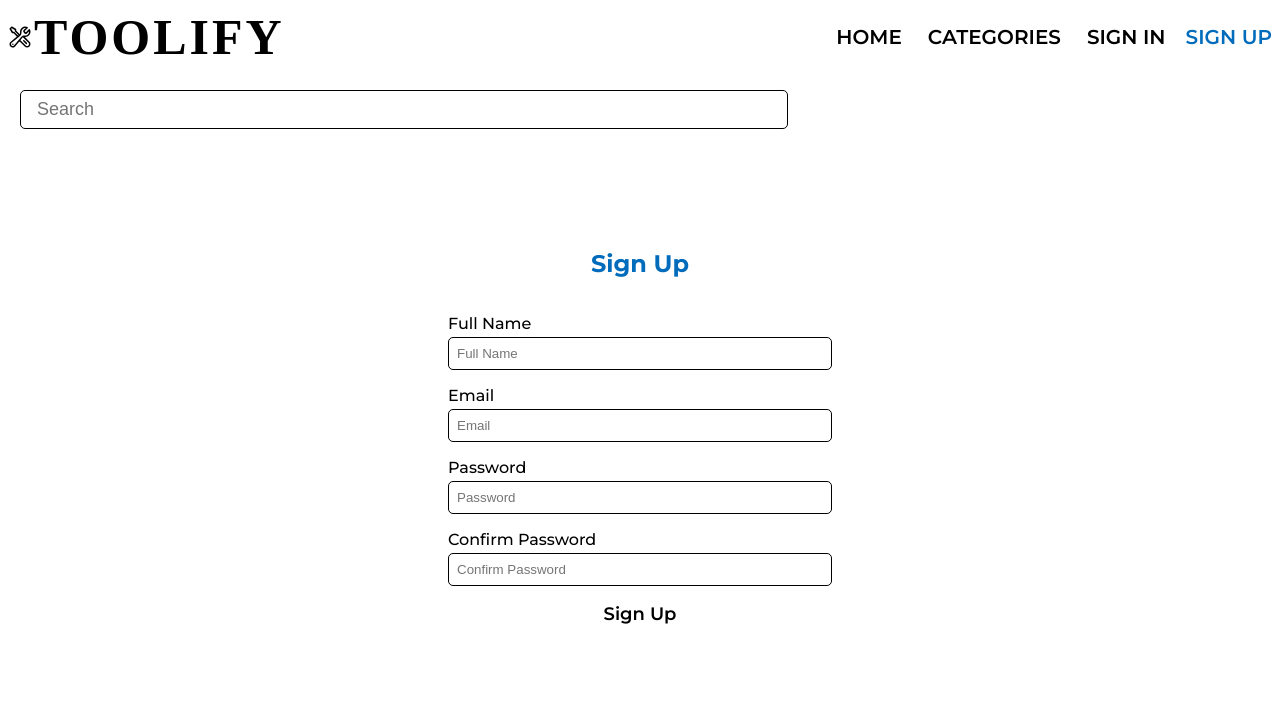
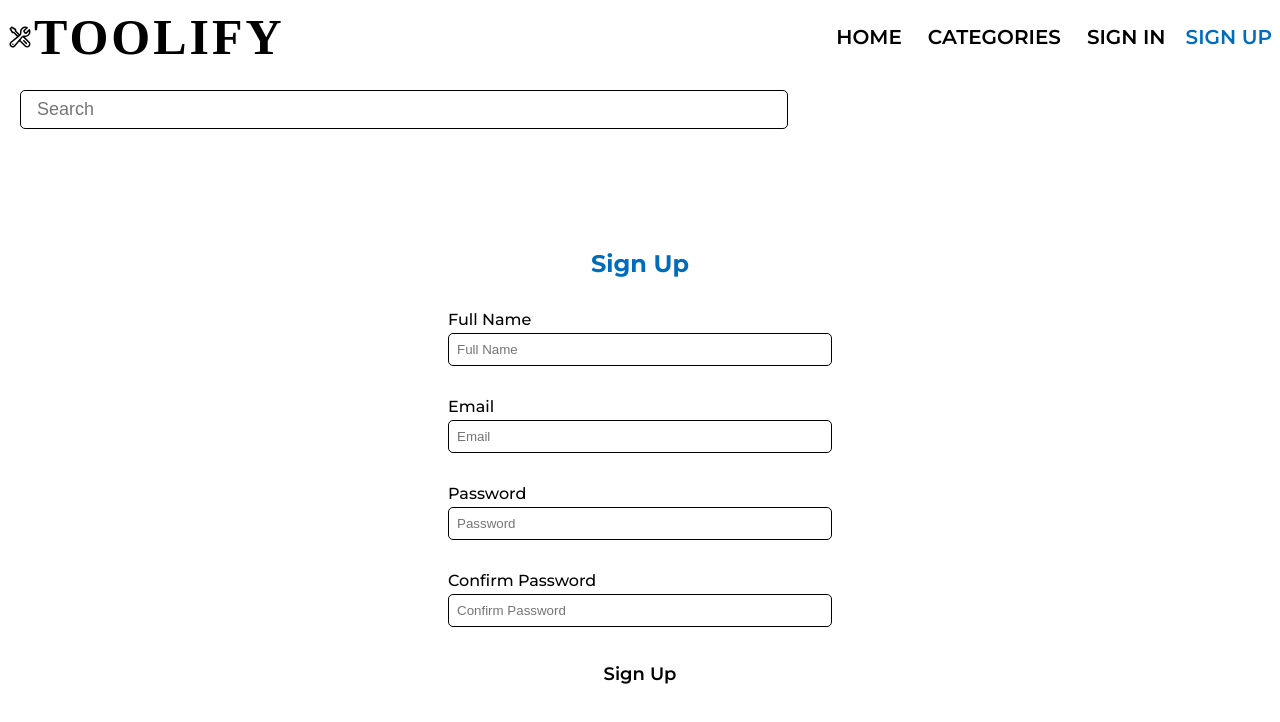
Before and after one commit to matkot11/toolify, a React (Vite) app: page /sign-up in a window 1280 px wide. Shown: the top 722 px of the page. Built offline with nearby package versions, Linux system fonts and the light colour scheme; a web font is replaced by a local one.

Commit message:
refactor styling of input error messages

```diff
--- a/src/App.tsx
+++ b/src/App.tsx
@@ -1,16 +1,12 @@
 import MainTemplate from "@/templates/MainTemplate/MainTemplate.tsx";
 import { Route, Routes } from "react-router-dom";
 import Home from "@/views/Home/Home";
-import Navigation from "@/components/Navigation/Navigation.tsx";
-import Search from "@/components/Search/Search.tsx";
 import SignUp from "@/views/SignUp/SignUp.tsx";
 import SignIn from "@/views/SignIn/SignIn.tsx";
 
 const App = () => {
   return (
     <MainTemplate>
-      <Navigation />
-      <Search />
       <Routes>
         <Route path="/" element={<Home />} />
         <Route path="/sign-up" element={<SignUp />} />
--- /dev/null
+++ b/src/components/FormikInput/FormikInput.styled.ts
@@ -0,0 +1,39 @@
+import styled from "styled-components";
+
+export const FormikInputWrapper = styled.label`
+  margin-top: ${({ theme }) => theme.space.space12};
+  display: flex;
+  flex-direction: column;
+  font-weight: ${({ theme }) => theme.fontWeight.medium};
+
+  .formik-input {
+    &__input {
+      margin-top: ${({ theme }) => theme.space.space4};
+      padding: ${({ theme }) => theme.space.space8};
+      width: 70vw;
+      border: 1px solid ${({ theme }) => theme.color.black};
+      border-radius: 5px;
+
+      &:focus {
+        outline: 1px solid ${({ theme }) => theme.color.blue};
+        border: none;
+      }
+
+      @media only screen and (min-width: ${({ theme }) => theme.breakpoint.tablet}) {
+        width: 50vw;
+      }
+
+      @media only screen and (min-width: ${({ theme }) => theme.breakpoint.desktop}) {
+        width: 30vw;
+      }
+    }
+  }
+`;
+
+export const FormikInputError = styled.span<{ isVisible: boolean }>`
+  margin-top: ${({ theme }) => theme.space.space2};
+  height: 17px;
+  color: ${({ theme }) => theme.color.red};
+  font-size: ${({ theme }) => theme.fontSize.font14};
+  opacity: ${({ isVisible }) => (isVisible ? 1 : 0)};
+`;
--- /dev/null
+++ b/src/components/FormikInput/FormikInput.tsx
@@ -0,0 +1,29 @@
+import { Field } from "formik";
+import {
+  FormikInputError,
+  FormikInputWrapper
+} from "@/components/FormikInput/FormikInput.styled.ts";
+
+type FormikInputProps = {
+  name: string;
+  labelName: string;
+  type?: string;
+  errorMessage?: string;
+  touched?: string | boolean;
+};
+
+const FormikInput = ({
+  name,
+  labelName,
+  type = "text",
+  errorMessage,
+  touched
+}: FormikInputProps) => (
+  <FormikInputWrapper htmlFor={name}>
+    {labelName}
+    <Field type={type} className="formik-input__input" name={name} placeholder={labelName} />
+    <FormikInputError isVisible={!!(errorMessage && touched)}>{errorMessage}</FormikInputError>
+  </FormikInputWrapper>
+);
+
+export default FormikInput;
--- a/src/templates/MainTemplate/MainTemplate.tsx
+++ b/src/templates/MainTemplate/MainTemplate.tsx
@@ -3,11 +3,17 @@ import GlobalStyles from "@/assets/theme/GlobalStyles.ts";
 import { theme } from "@/assets/theme/MainTheme.ts";
 import { ReactNode } from "react";
 import { MainTemplateWrapper } from "@/templates/MainTemplate/MainTemplate.styled.ts";
+import Navigation from "@/components/Navigation/Navigation.tsx";
+import Search from "@/components/Search/Search.tsx";
 
 const MainTemplate = ({ children }: { children: ReactNode }) => (
   <MainTemplateWrapper>
     <GlobalStyles />
-    <ThemeProvider theme={theme}>{children}</ThemeProvider>
+    <ThemeProvider theme={theme}>
+      <Navigation />
+      <Search />
+      {children}
+    </ThemeProvider>
   </MainTemplateWrapper>
 );
 
--- a/src/views/SignIn/SignIn.tsx
+++ b/src/views/SignIn/SignIn.tsx
@@ -1,9 +1,10 @@
-import { Field, Formik } from "formik";
+import { Formik } from "formik";
 import { SignUpForm, SignUpWrapper } from "@/views/SignUp/SignUp.styled.ts";
 import { auth } from "@/firebase";
 import { signInWithEmailAndPassword } from "firebase/auth";
 import { useNavigate } from "react-router-dom";
 import { useState } from "react";
+import FormikInput from "@/components/FormikInput/FormikInput.tsx";
 
 interface SignInFormValues {
   email: string;
@@ -59,25 +60,19 @@ const SignIn = () => {
       <Formik initialValues={initialValues} onSubmit={handleSubmit} validate={handleValidation}>
         {({ errors, touched, isValidating }) => (
           <SignUpForm>
-            <label className="sign-up__label" htmlFor="email">
-              Email
-              <Field className="sign-up__input" name="email" placeholder="Email" />
-              {errors.email && touched.email && (
-                <span className="sign-up__error">{errors.email}</span>
-              )}
-            </label>
-            <label className="sign-up__label" htmlFor="password">
-              Password
-              <Field
-                type="password"
-                className="sign-up__input"
-                name="password"
-                placeholder="Password"
-              />
-              {errors.password && touched.password && (
-                <span className="sign-up__error">{errors.password}</span>
-              )}
-            </label>
+            <FormikInput
+              name="email"
+              labelName="Email"
+              errorMessage={errors.email}
+              touched={touched.email}
+            />
+            <FormikInput
+              name="password"
+              labelName="Password"
+              type="password"
+              errorMessage={errors.password}
+              touched={touched.password}
+            />
             <button disabled={isValidating || isLoading} className="sign-up__button" type="submit">
               Sign In
             </button>
--- a/src/views/SignUp/SignUp.styled.ts
+++ b/src/views/SignUp/SignUp.styled.ts
@@ -18,40 +18,6 @@ export const SignUpForm = styled(Form)`
   flex-direction: column;
 
   .sign-up {
-    &__label {
-      margin-top: ${({ theme }) => theme.space.space16};
-      display: flex;
-      flex-direction: column;
-      font-weight: ${({ theme }) => theme.fontWeight.medium};
-    }
-
-    &__input {
-      margin-top: ${({ theme }) => theme.space.space4};
-      padding: ${({ theme }) => theme.space.space8};
-      width: 70vw;
-      border: 1px solid ${({ theme }) => theme.color.black};
-      border-radius: 5px;
-
-      &:focus {
-        outline: 1px solid ${({ theme }) => theme.color.blue};
-        border: none;
-      }
-
-      @media only screen and (min-width: ${({ theme }) => theme.breakpoint.tablet}) {
-        width: 50vw;
-      }
-
-      @media only screen and (min-width: ${({ theme }) => theme.breakpoint.desktop}) {
-        width: 30vw;
-      }
-    }
-
-    &__error {
-      margin-top: ${({ theme }) => theme.space.space2};
-      color: ${({ theme }) => theme.color.red};
-      font-size: ${({ theme }) => theme.fontSize.font14};
-    }
-
     &__button {
       margin-top: ${({ theme }) => theme.space.space16};
       font-size: ${({ theme }) => theme.fontSize.font18};
--- a/src/views/SignUp/SignUp.tsx
+++ b/src/views/SignUp/SignUp.tsx
@@ -1,9 +1,10 @@
-import { Field, Formik } from "formik";
+import { Formik } from "formik";
 import { SignUpForm, SignUpWrapper } from "@/views/SignUp/SignUp.styled.ts";
 import { auth } from "@/firebase";
 import { createUserWithEmailAndPassword, updateProfile } from "firebase/auth";
 import { useNavigate } from "react-router-dom";
 import { useState } from "react";
+import FormikInput from "@/components/FormikInput/FormikInput.tsx";
 
 interface SignUpFormValues {
   fullName: string;
@@ -48,6 +49,10 @@ const SignUp = () => {
       errors.password = "Password is required";
     }
 
+    if (values.password.length < 6) {
+      errors.password = "Password should be at least 6 characters";
+    }
+
     if (!values.confirmPassword) {
       errors.confirmPassword = "Confirmation password is required";
     }
@@ -86,44 +91,32 @@ const SignUp = () => {
       <Formik initialValues={initialValues} onSubmit={handleSubmit} validate={handleValidation}>
         {({ errors, touched, isValidating }) => (
           <SignUpForm>
-            <label className="sign-up__label" htmlFor="firstName">
-              Full Name
-              <Field className="sign-up__input" name="fullName" placeholder="Full Name" />
-              {errors.fullName && touched.fullName && (
-                <span className="sign-up__error">{errors.fullName}</span>
-              )}
-            </label>
-            <label className="sign-up__label" htmlFor="email">
-              Email
-              <Field className="sign-up__input" name="email" placeholder="Email" />
-              {errors.email && touched.email && (
-                <span className="sign-up__error">{errors.email}</span>
-              )}
-            </label>
-            <label className="sign-up__label" htmlFor="password">
-              Password
-              <Field
-                type="password"
-                className="sign-up__input"
-                name="password"
-                placeholder="Password"
-              />
-              {errors.password && touched.password && (
-                <span className="sign-up__error">{errors.password}</span>
-              )}
-            </label>
-            <label className="sign-up__label" htmlFor="confirmPassword">
-              Confirm Password
-              <Field
-                type="password"
-                className="sign-up__input"
-                name="confirmPassword"
-                placeholder="Confirm Password"
-              />
-              {errors.confirmPassword && touched.confirmPassword && (
-                <span className="sign-up__error">{errors.confirmPassword}</span>
-              )}
-            </label>
+            <FormikInput
+              name="fullName"
+              labelName="Full Name"
+              errorMessage={errors.fullName}
+              touched={touched.fullName}
+            />
+            <FormikInput
+              name="email"
+              labelName="Email"
+              errorMessage={errors.email}
+              touched={touched.email}
+            />
+            <FormikInput
+              name="password"
+              labelName="Password"
+              type="password"
+              errorMessage={errors.password}
+              touched={touched.password}
+            />
+            <FormikInput
+              name="confirmPassword"
+              labelName="Confirm Password"
+              type="password"
+              errorMessage={errors.confirmPassword}
+              touched={touched.confirmPassword}
+            />
             <button disabled={isValidating || isLoading} className="sign-up__button" type="submit">
               Sign Up
             </button>
```
